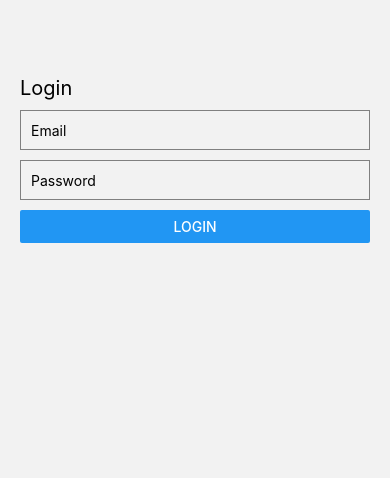
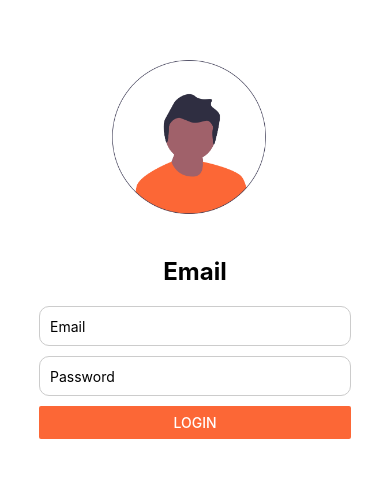
Before and after one commit to Manav39/HackXcelerate_TLE, a React Native app: screen /Login in a window 390 px wide. Shown: the part 184-662 px from the top of the page. Built offline with nearby package versions, Linux system fonts and the light colour scheme.

Commit message:
updated signup and login pages

```diff
--- a/Apps/Screens/Buyer/ExploreScreen.jsx
+++ b/Apps/Screens/Buyer/ExploreScreen.jsx
@@ -39,7 +39,9 @@ export default function ExploreScreen({ navigation }) {
     //       </TouchableOpacity>
     //     ))}
     // </View>
-    <DisplayItemList itemList={products} />
+    <View style={{ marginTop: 20 }}>
+      <DisplayItemList itemList={products} />
+    </View>
   );
 }
 
--- a/Apps/Screens/Buyer/HomeScreen.jsx
+++ b/Apps/Screens/Buyer/HomeScreen.jsx
@@ -30,7 +30,9 @@ export default function HomeScreen() {
 
   return (
     <View className=" px-6 bg-white flex-1">
-      <Header />
+      <View style={{ marginTop: 15 }}>
+        <Header />
+      </View>
       <Slider sliderList={sliderList} />
       <Category categoryList={categoryList} />
     </View>
--- a/Apps/Screens/LoginScreen.jsx
+++ b/Apps/Screens/LoginScreen.jsx
@@ -1,5 +1,5 @@
 import React, { useState } from "react";
-import { View, Text, TextInput, Button, Alert } from "react-native";
+import { View, Text, TextInput, Button, Alert, StyleSheet, Image } from "react-native";
 import { useNavigation } from "@react-navigation/native";
 import { db } from "../firebase";
 import { getDocs, collection, query, where } from "firebase/firestore";
@@ -40,34 +40,75 @@ export default function LoginScreen() {
   };
 
   return (
-    <View style={{ padding: 20 }} className="flex mt-[240px]">
-      <Text style={{ fontSize: 20, marginBottom: 10 }}>Login</Text>
+    <View style={styles.container}>
+    <View style={styles.content}>
+      <View style={{ marginLeft: 50 }}>
+        <Image source={require("../../assets/images/login.png")} style={styles.image} />
+      </View>
+      <Text style={styles.heading}>Email</Text>
       <TextInput
-        style={{
-          height: 40,
-          borderColor: "gray",
-          borderWidth: 1,
-          marginBottom: 10,
-          paddingHorizontal: 10,
-        }}
+        style={styles.input}
         placeholder="Email"
+        keyboardType="email-address"
+        autoCapitalize="none"
         value={email}
         onChangeText={(text) => setEmailUser(text)}
-      />
+        />
       <TextInput
-        style={{
-          height: 40,
-          borderColor: "gray",
-          borderWidth: 1,
-          marginBottom: 10,
-          paddingHorizontal: 10,
-        }}
+        style={styles.input}
+        secureTextEntry
         placeholder="Password"
         value={password}
         onChangeText={(text) => setPassword(text)}
-      />
+        />
 
-      <Button title="Login" onPress={handleLogin} />
+      <Button color="#FC6736" title="Login" onPress={handleLogin} />
+
+    </View>
     </View>
   );
 }
+
+const styles = StyleSheet.create({
+  container: {
+    flex: 1,
+    justifyContent: 'center',
+    alignItems: 'center',
+    backgroundColor: '#fff',
+  },
+  content: {
+    width: '80%', // Adjust as needed
+  },
+  image: {
+    width: 200,
+    height: 200,
+    borderRadius: 8,
+    marginBottom: 20,
+  },
+  heading: {
+    fontSize: 24,
+    fontWeight: 'bold',
+    marginBottom: 20,
+    textAlign: 'center',
+  },
+  input: {
+    height: 40,
+    borderColor: '#ccc',
+    borderWidth: 1,
+    marginBottom: 10,
+    paddingHorizontal: 10,
+    borderRadius: 10,
+  },
+  picker: {
+    height: 50,
+    marginBottom: 10,
+  },
+  footerText: {
+    textAlign: 'center',
+    marginTop: 20,
+  },
+  link: {
+    color: 'blue',
+    textDecorationLine: 'underline',
+  },
+})
--- a/Apps/Screens/SignUpScreen.jsx
+++ b/Apps/Screens/SignUpScreen.jsx
@@ -1,5 +1,5 @@
 import React, { useState } from "react";
-import { View, Text, TextInput, Button, StyleSheet } from "react-native";
+import { View, Text, TextInput, Button, StyleSheet, Image } from "react-native";
 import { useNavigation } from "@react-navigation/native";
 import { FirebaseAuth } from "../firebase";
 import { db } from "../firebase";
@@ -44,6 +44,9 @@ export default function SignUpScreen() {
   return (
     <View style={styles.container}>
       <View style={styles.content}>
+        <View style={{ marginLeft: 50 }}>
+          <Image source={require("../../assets/images/signup.png")} style={styles.image} />
+        </View>
         <Text style={styles.heading}>Sign Up</Text>
         <TextInput
           style={styles.input}
@@ -75,7 +78,7 @@ export default function SignUpScreen() {
           <Picker.Item label="Seller" value="Seller" />
           {/* <Picker.Item label="Admin" value="Admin" /> */}
         </Picker>
-        <Button title="Sign Up" onPress={handleSignUp} />
+        <Button color="#FC6736" title="Sign Up" onPress={handleSignUp} />
         <Text style={styles.footerText}>
           Already a user?{' '}
           <Text
@@ -99,6 +102,12 @@ const styles = StyleSheet.create({
   },
   content: {
     width: '80%', // Adjust as needed
+  },
+  image: {
+    width: 200,
+    height: 200,
+    borderRadius: 8,
+    marginBottom: 20,
   },
   heading: {
     fontSize: 24,
```
Also changed, not shown: assets/images/login.png (added), assets/images/signup.png (added).
